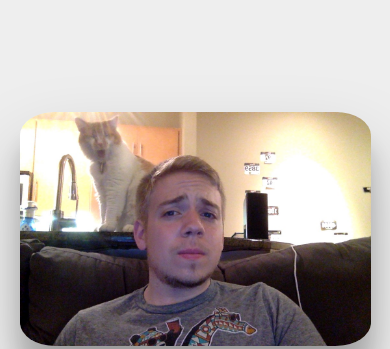
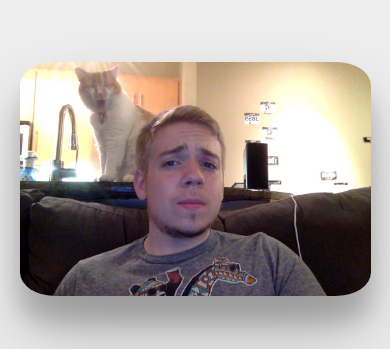
Before and after one commit to rdaly1490/rdaly1490.github.io, a plain HTML site: page index.html in a window 390 px wide. Shown: the part 438-787 px from the top of the page. Drawn offline with Linux system fonts and the light colour scheme; files whose address does not match are found by name.

Commit message:
gulp build to reflect css changes

```diff
--- a/prod/css/style.css
+++ b/prod/css/style.css
@@ -1 +1 @@
-.button-collapse,nav .brand-logo,nav ul a{color:rgba(255,255,255,.8)}body{background-color:#eee}li,p{line-height:2rem}.desktopview{display:none}.parallax-container{text-shadow:2px 2px 2px #000;width:100%;min-height:380px;line-height:0;height:auto;color:rgba(255,255,255,.9)}.page-footer,footer{color:rgba(255,255,255,.8)}.parallax-container .section{width:100%}.pic{border-radius:10%;margin:100px auto 30px}.nav-links li{height:64px;line-height:64px;vertical-align:middle}#social-media img{height:2rem;width:2rem;margin-right:.5rem;opacity:.8}.pichold{margin-left:auto;margin-right:auto}#about-list{margin-bottom:8rem}.front-12{text-align:center}@media only screen and (max-width :992px){.parallax-container .section{position:absolute;top:40%}#index-banner .section{top:10%}}@media only screen and (max-width :600px){#index-banner .section{top:0}}@media only screen and (min-width :600px){#back-pad,#front-pad{padding:0}.mobileview{display:none}.desktopview{display:block}.front-12{text-align:left;font-size:.75rem}}@media only screen and (min-width :650px){.front-12{font-size:.85rem}}@media only screen and (min-width :750px){.front-12{font-size:1rem}}.icon-block{padding:0 15px}.icon-block .material-icons{font-size:inherit}footer.page-footer{margin:0}
+.button-collapse,nav .brand-logo,nav ul a{color:rgba(255,255,255,.8)}body{background-color:#eee}li,p{line-height:2rem}.desktopview{display:none}.parallax-container{text-shadow:2px 2px 2px #000;width:100%;min-height:380px;line-height:0;height:auto;color:rgba(255,255,255,.9)}.page-footer,footer{color:rgba(255,255,255,.8)}.parallax-container .section{width:100%}.pic{border-radius:10%;margin:50px auto 30px}.nav-links li{height:64px;line-height:64px;vertical-align:middle}#social-media img{height:2rem;width:2rem;margin-right:.5rem;opacity:.8}.pichold{margin-left:auto;margin-right:auto}#about-list{margin-bottom:8rem}.front-12{text-align:center}@media only screen and (max-width :992px){.parallax-container .section{position:absolute;top:40%}#index-banner .section{top:10%}}@media only screen and (max-width :600px){#index-banner .section{top:0}}@media only screen and (min-width :600px){#back-pad,#front-pad{padding:0}.mobileview{display:none}.desktopview{display:block}.front-12{text-align:left;font-size:.75rem}}@media only screen and (min-width :650px){.front-12{font-size:.85rem}}@media only screen and (min-width :750px){.front-12{font-size:1rem}.pic{margin-top:100px}}.icon-block{padding:0 15px}.icon-block .material-icons{font-size:inherit}footer.page-footer{margin:0}
```
Also changed, not shown: index.html (+2 -2 lines).
